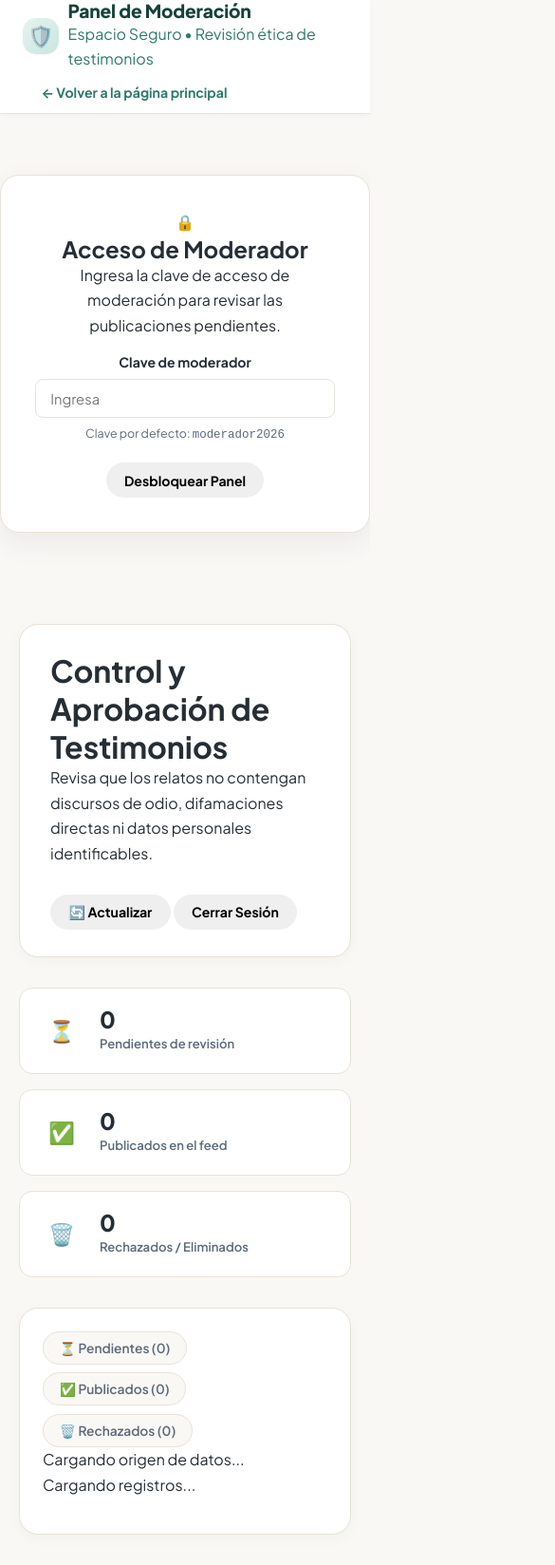
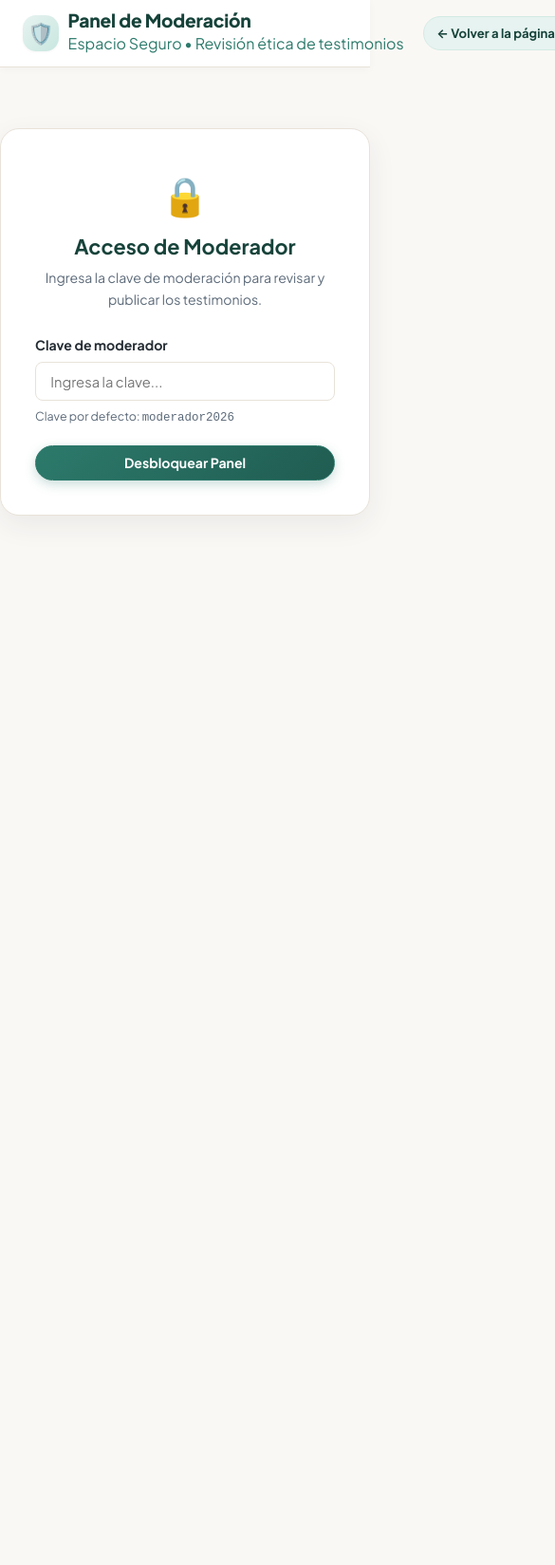
Before and after one commit to CesarBarronZavala/espacio-seguro, a plain HTML site: page admin.html in a window 390 px wide. Shown: the top 1648 px of the page at 95% size, 585 px wide, since content can reach past the window. After the commit the page ends 844 px from the top, so only its background shows below. Drawn offline with nearby package versions, Linux system fonts and the light colour scheme.

Commit message:
Fix modal click triggers and admin login validation

```diff
--- a/admin.html
+++ b/admin.html
@@ -1,17 +1,17 @@
 <!DOCTYPE html>
-<html lang=es>
+<html lang="es">
 <head>
-  <meta charset=UTF-8>
-  <meta name=viewport content=width=device-width, initial-scale=1.0>
+  <meta charset="UTF-8">
+  <meta name="viewport" content="width=device-width, initial-scale=1.0">
   <title>Panel de Moderación | Espacio Seguro</title>
 
   <!-- Tipografía Google Fonts -->
-  <link rel=preconnect href=https://fonts.googleapis.com>
-  <link rel=preconnect href=https://fonts.gstatic.com crossorigin>
-  <link href=https://fonts.googleapis.com/css2?family=Plus+Jakarta+Sans:wght@400;500;600;700;800&display=swap rel=stylesheet>
+  <link rel="preconnect" href="https://fonts.googleapis.com">
+  <link rel="preconnect" href="https://fonts.gstatic.com" crossorigin>
+  <link href="https://fonts.googleapis.com/css2?family=Plus+Jakarta+Sans:wght@400;500;600;700;800&display=swap" rel="stylesheet">
 
-  <!-- Estilos compartidos y de moderación -->
-  <link rel=stylesheet href=styles.css>
+  <!-- Estilos compartidos -->
+  <link rel="stylesheet" href="styles.css">
 
   <style>
     .admin-container {
@@ -172,52 +172,26 @@
       box-shadow: var(--shadow-md);
       text-align: center;
     }
-
-    .status-pill {
-      display: inline-flex;
-      align-items: center;
-      gap: 0.3rem;
-      padding: 0.2rem 0.6rem;
-      border-radius: var(--radius-full);
-      font-size: 0.75rem;
-      font-weight: 700;
-      text-transform: uppercase;
-    }
-
-    .status-pendiente {
-      background-color: #FEF3C7;
-      color: #92400E;
-    }
-
-    .status-publicado {
-      background-color: #D1FAE5;
-      color: #065F46;
-    }
-
-    .status-rechazado {
-      background-color: #FEE2E2;
-      color: #991B1B;
-    }
   </style>
 
   <!-- Supabase JS Client v2 (CDN) -->
-  <script src=https://cdn.jsdelivr.net/npm/@supabase/supabase-js@2></script>
+  <script src="https://cdn.jsdelivr.net/npm/@supabase/supabase-js@2"></script>
 </head>
 <body>
 
   <!-- Cabecera -->
-  <header class=site-header>
-    <div class=container header-inner>
-      <a href=index.html class=brand-logo>
-        <div class=brand-icon-wrapper>🛡️</div>
+  <header class="site-header">
+    <div class="container header-inner">
+      <a href="index.html" class="brand-logo">
+        <div class="brand-icon-wrapper">🛡️</div>
         <div>
-          <span class=brand-title>Panel de Moderación</span>
-          <span class=brand-subtitle>Espacio Seguro • Revisión ética de testimonios</span>
+          <span class="brand-title">Panel de Moderación</span>
+          <span class="brand-subtitle">Espacio Seguro • Revisión ética de testimonios</span>
         </div>
       </a>
 
-      <div class=header-actions>
-        <a href=index.html class=btn btn-secondary btn-sm>
+      <div class="header-actions">
+        <a href="index.html" class="btn btn-secondary btn-sm">
           ← Volver a la página principal
         </a>
       </div>
@@ -225,107 +199,107 @@
   </header>
 
   <!-- Vista protegida por PIN de moderación -->
-  <div id=authSection class=auth-overlay>
-    <div style=font-size: 2.5rem; margin-bottom: 0.5rem;>🔒</div>
-    <h2 style=font-size: 1.35rem; margin-bottom: 0.5rem; color: var(--color-primary-dark);>Acceso de Moderador</h2>
-    <p style=font-size: 0.88rem; color: var(--color-text-muted); margin-bottom: 1.5rem;>
-      Ingresa la clave de acceso de moderación para revisar las publicaciones pendientes.
+  <div id="authSection" class="auth-overlay">
+    <div style="font-size: 2.5rem; margin-bottom: 0.5rem;">🔒</div>
+    <h2 style="font-size: 1.35rem; margin-bottom: 0.5rem; color: var(--color-primary-dark);">Acceso de Moderador</h2>
+    <p style="font-size: 0.88rem; color: var(--color-text-muted); margin-bottom: 1.5rem;">
+      Ingresa la clave de moderación para revisar y publicar los testimonios.
     </p>
 
-    <form id=adminAuthForm>
-      <div class=form-group style=text-align: left;>
-        <label for=adminPin class=form-label>Clave de moderador</label>
+    <form id="adminAuthForm">
+      <div class="form-group" style="text-align: left;">
+        <label for="adminPin" class="form-label">Clave de moderador</label>
         <input
-          type=password
-          id=adminPin
-          class=form-control
-          placeholder=Ingresa la clave...
+          type="password"
+          id="adminPin"
+          class="form-control"
+          placeholder="Ingresa la clave..."
           required
-          autocomplete=current-password
+          autocomplete="current-password"
         >
-        <span class=form-hint>Clave por defecto: <code>moderador2026</code></span>
+        <span class="form-hint">Clave por defecto: <code>moderador2026</code></span>
       </div>
 
-      <button type=submit class=btn btn-primary style=width: 100%;>
+      <button type="submit" id="btnSubmitPin" class="btn btn-primary" style="width: 100%;">
         Desbloquear Panel
       </button>
     </form>
   </div>
 
   <!-- Contenido del Panel de Moderación (Oculto hasta autenticarse) -->
-  <main id=adminMainContent class=admin-container style=display: none;>
+  <main id="adminMainContent" class="admin-container" style="display: none;">
 
-    <div class=admin-header-card>
+    <div class="admin-header-card">
       <div>
-        <h1 style=font-size: 1.5rem; color: var(--color-text-main); margin-bottom: 0.35rem;>
+        <h1 style="font-size: 1.5rem; color: var(--color-text-main); margin-bottom: 0.35rem;">
           Control y Aprobación de Testimonios
         </h1>
-        <p style=font-size: 0.88rem; color: var(--color-text-muted); margin: 0;>
+        <p style="font-size: 0.88rem; color: var(--color-text-muted); margin: 0;">
           Revisa que los relatos no contengan discursos de odio, difamaciones directas ni datos personales identificables.
         </p>
       </div>
 
-      <div style=display: flex; gap: 0.5rem;>
-        <button id=btnRefreshAdmin class=btn btn-secondary btn-sm>
+      <div style="display: flex; gap: 0.5rem;">
+        <button id="btnRefreshAdmin" class="btn btn-secondary btn-sm">
           🔄 Actualizar
         </button>
-        <button id=btnLogoutAdmin class=btn btn-outline btn-sm>
+        <button id="btnLogoutAdmin" class="btn btn-outline btn-sm">
           Cerrar Sesión
         </button>
       </div>
     </div>
 
     <!-- Tarjetas de Estadísticas -->
-    <div class=admin-stats-grid>
-      <div class=stat-card pending-card>
-        <div class=stat-icon-box style=background: #FEF3C7; color: #B45309;>⏳</div>
+    <div class="admin-stats-grid">
+      <div class="stat-card pending-card">
+        <div class="stat-icon-box" style="background: #FEF3C7; color: #B45309;">⏳</div>
         <div>
-          <div id=statPendingCount class=stat-val>0</div>
-          <div class=stat-label>Pendientes de revisión</div>
+          <div id="statPendingCount" class="stat-val">0</div>
+          <div class="stat-label">Pendientes de revisión</div>
         </div>
       </div>
 
-      <div class=stat-card published-card>
-        <div class=stat-icon-box style=background: #D1FAE5; color: #059669;>✅</div>
+      <div class="stat-card published-card">
+        <div class="stat-icon-box" style="background: #D1FAE5; color: #059669;">✅</div>
         <div>
-          <div id=statPublishedCount class=stat-val>0</div>
-          <div class=stat-label>Publicados en el feed</div>
+          <div id="statPublishedCount" class="stat-val">0</div>
+          <div class="stat-label">Publicados en el feed</div>
         </div>
       </div>
 
-      <div class=stat-card rejected-card>
-        <div class=stat-icon-box style=background: #FEE2E2; color: #DC2626;>🗑️</div>
+      <div class="stat-card rejected-card">
+        <div class="stat-icon-box" style="background: #FEE2E2; color: #DC2626;">🗑️</div>
         <div>
-          <div id=statRejectedCount class=stat-val>0</div>
-          <div class=stat-label>Rechazados / Eliminados</div>
+          <div id="statRejectedCount" class="stat-val">0</div>
+          <div class="stat-label">Rechazados / Eliminados</div>
         </div>
       </div>
     </div>
 
     <!-- Pestañas de estado -->
-    <div class=admin-card-table>
-      <div style=display: flex; align-items: center; justify-content: space-between; border-bottom: 1px solid var(--border-subtle); padding-bottom: 1rem; margin-bottom: 1.5rem; flex-wrap: wrap; gap: 0.8rem;>
-        <div class=filter-pills>
-          <button class=filter-pill active data-tab=pendiente>
-            ⏳ Pendientes (<span id=tabCountPending>0</span>)
+    <div class="admin-card-table">
+      <div style="display: flex; align-items: center; justify-content: space-between; border-bottom: 1px solid var(--border-subtle); padding-bottom: 1rem; margin-bottom: 1.5rem; flex-wrap: wrap; gap: 0.8rem;">
+        <div class="filter-pills">
+          <button class="filter-pill active" data-tab="pendiente">
+            ⏳ Pendientes (<span id="tabCountPending">0</span>)
           </button>
-          <button class=filter-pill data-tab=publicado>
-            ✅ Publicados (<span id=tabCountPublished>0</span>)
+          <button class="filter-pill" data-tab="publicado">
+            ✅ Publicados (<span id="tabCountPublished">0</span>)
           </button>
-          <button class=filter-pill data-tab=rechazado>
-            🗑️ Rechazados (<span id=tabCountRejected>0</span>)
+          <button class="filter-pill" data-tab="rechazado">
+            🗑️ Rechazados (<span id="tabCountRejected">0</span>)
           </button>
         </div>
 
-        <span id=adminSourceBadge style=font-size: 0.82rem; color: var(--color-primary); font-weight: 600;>
+        <span id="adminSourceBadge" style="font-size: 0.82rem; color: var(--color-primary); font-weight: 600;">
           Cargando origen de datos...
         </span>
       </div>
 
       <!-- Lista de relatos para moderar -->
-      <div id=adminListContainer>
-        <div class=loading-spinner>
-          <div class=spinner></div>
+      <div id="adminListContainer">
+        <div class="loading-spinner">
+          <div class="spinner"></div>
           <p>Cargando registros...</p>
         </div>
       </div>
@@ -334,10 +308,10 @@
   </main>
 
   <!-- Contenedor de Notificaciones Toast -->
-  <div id=toastContainer class=toast-container></div>
+  <div id="toastContainer" class="toast-container"></div>
 
   <!-- Scripts -->
-  <script src=supabase-config.js></script>
-  <script src=admin.js></script>
+  <script src="supabase-config.js"></script>
+  <script src="admin.js"></script>
 </body>
 </html>
--- a/styles.css
+++ b/styles.css
@@ -1452,7 +1452,8 @@ section[id], footer[id] {
 }
 
 .modal-backdrop.open {
-  display: flex;
+  display: flex !important;
+  z-index: 999999 !important;
 }
 
 .modal-card {
```
Also changed, not shown: app.js (+15 -0 lines), index.html (+8 -8 lines).
